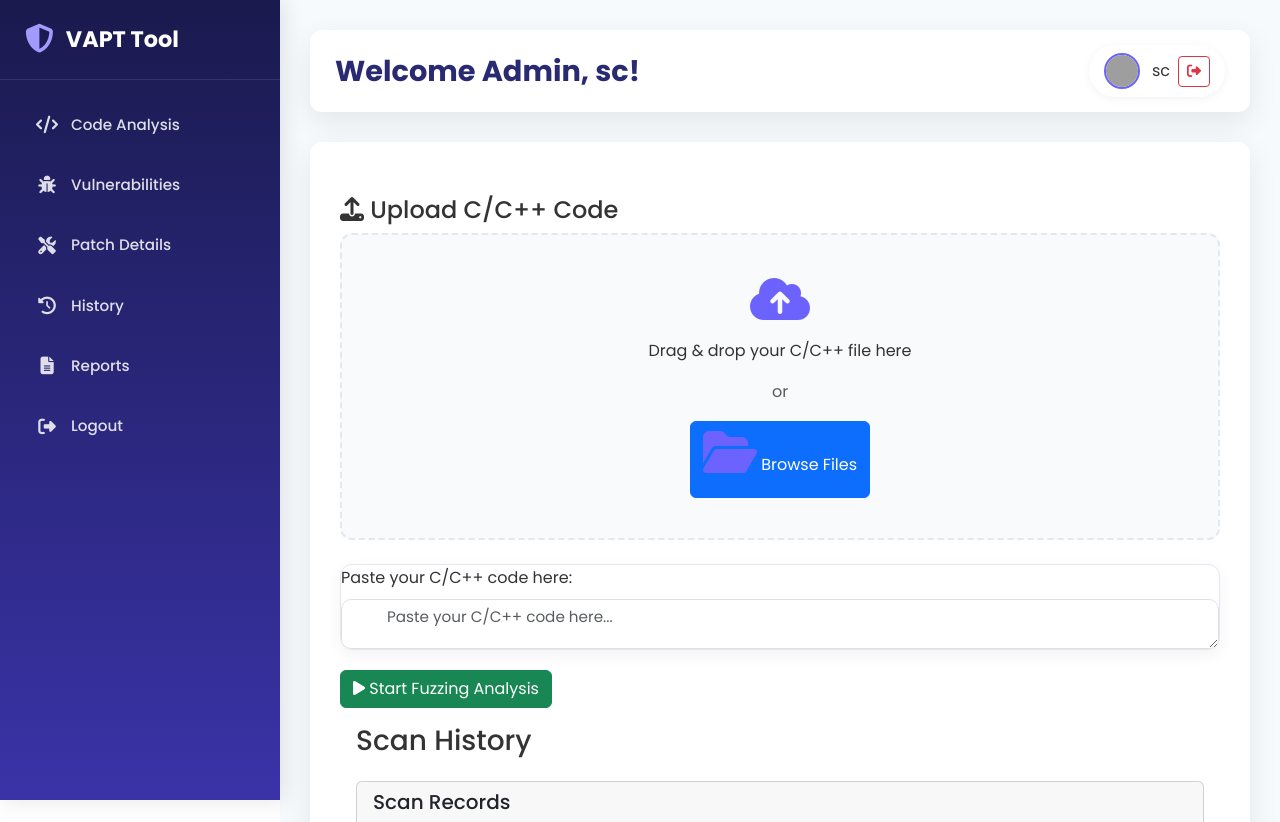
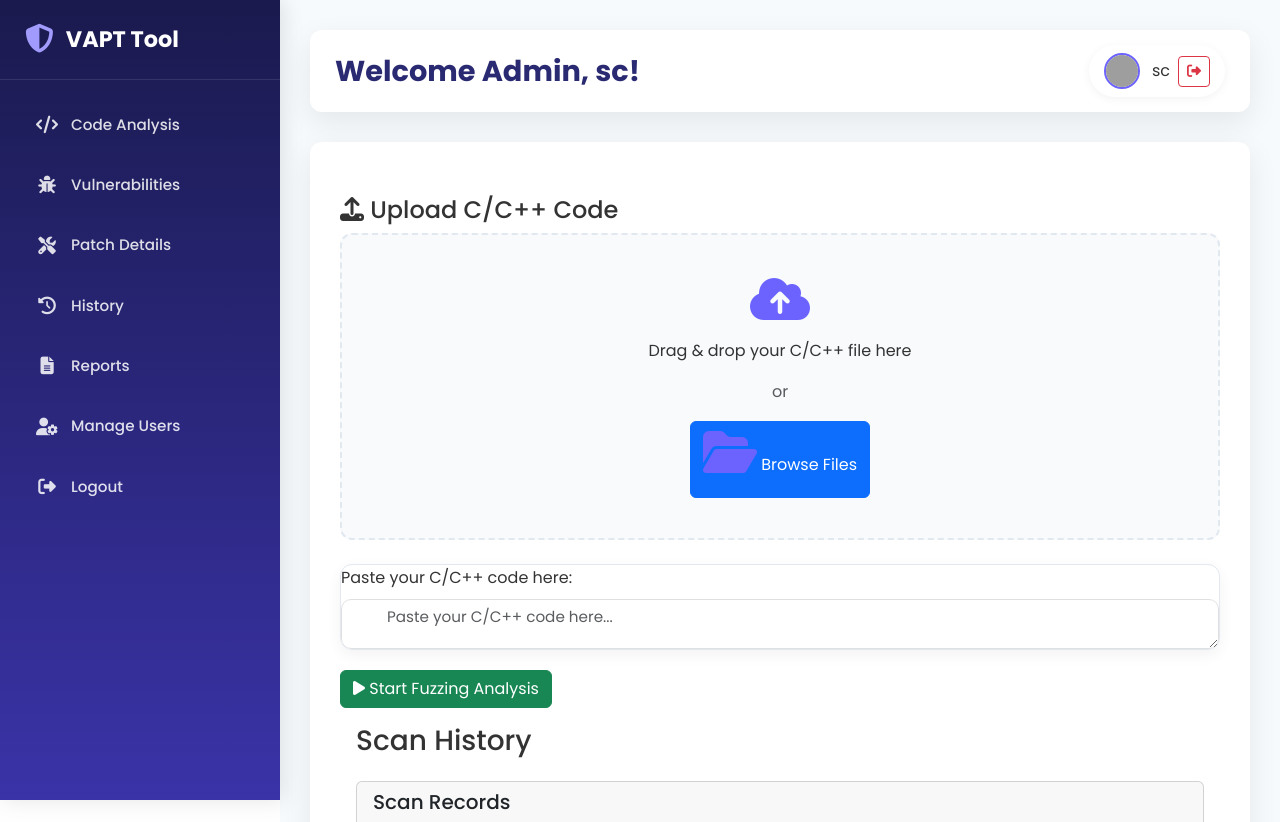
Before and after one commit to sbkhan12/vaptoolfrontend, a PHP site: page /admin-dashboard.php in a window 1280 px wide. Shown: the top 822 px of the page. Run offline with PHP 8.4, Linux system fonts and the light colour scheme; a user stored in the database is signed in; data comes from the database, SQL or seed files in the repository; a stand-in replaces the project's code that opens the database connection; some libraries are stand-ins or nearby versions; grey boxes are pictures that could not be loaded.

Commit message:
Update project files

```diff
--- a/admin-dashboard.php
+++ b/admin-dashboard.php
@@ -57,10 +57,14 @@ try {
             <a class="nav-link sidebar-link" data-target="report"><i class="fas fa-file-alt"></i> Reports</a>
         </li>
         <li class="nav-item">
+            <a class="nav-link" href="manage_users.php"><i class="fas fa-user-cog"></i> Manage Users</a>
+        </li>
+        <li class="nav-item">
             <a class="nav-link" href="logout.php"><i class="fas fa-sign-out-alt"></i> Logout</a>
         </li>
     </ul>
 </div>
+
 
 
 <!-- Main Content -->
```
